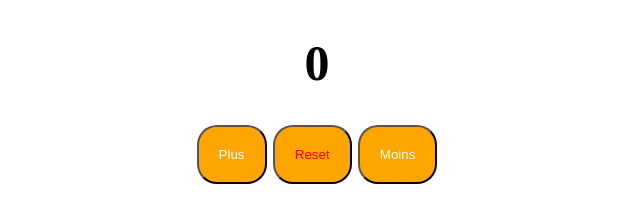
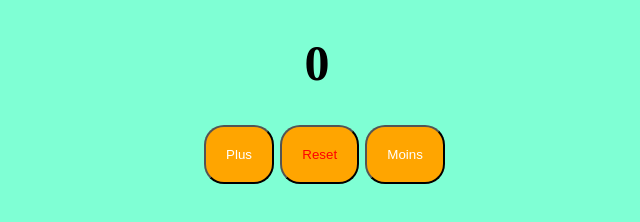
Before and after one commit to Samatar3010/Samatar3010.github.io, a plain HTML site: page compteur2.html in a window 1280 px wide. Shown: the whole page, without its empty margins (323-963 px from the left). Drawn offline with Linux system fonts and the light colour scheme.

Commit message:
j'ai un compteur

```diff
--- a/compteur2.css
+++ b/compteur2.css
@@ -1,6 +1,7 @@
 body {
     text-align: center;
     font-size: 25px;
+    background-color: aquamarine;
   }
   #plus {
     background: orange;
@@ -8,6 +9,8 @@ body {
     color: white;
     border-radius: 20px;
     cursor: pointer;
+    margin-left: 15px;
+    margin-bottom:10px ;
   }
   #moins {
     background: orange;
```
Also changed, not shown: pageVersMesTravaux.html (+1 -1 lines).
